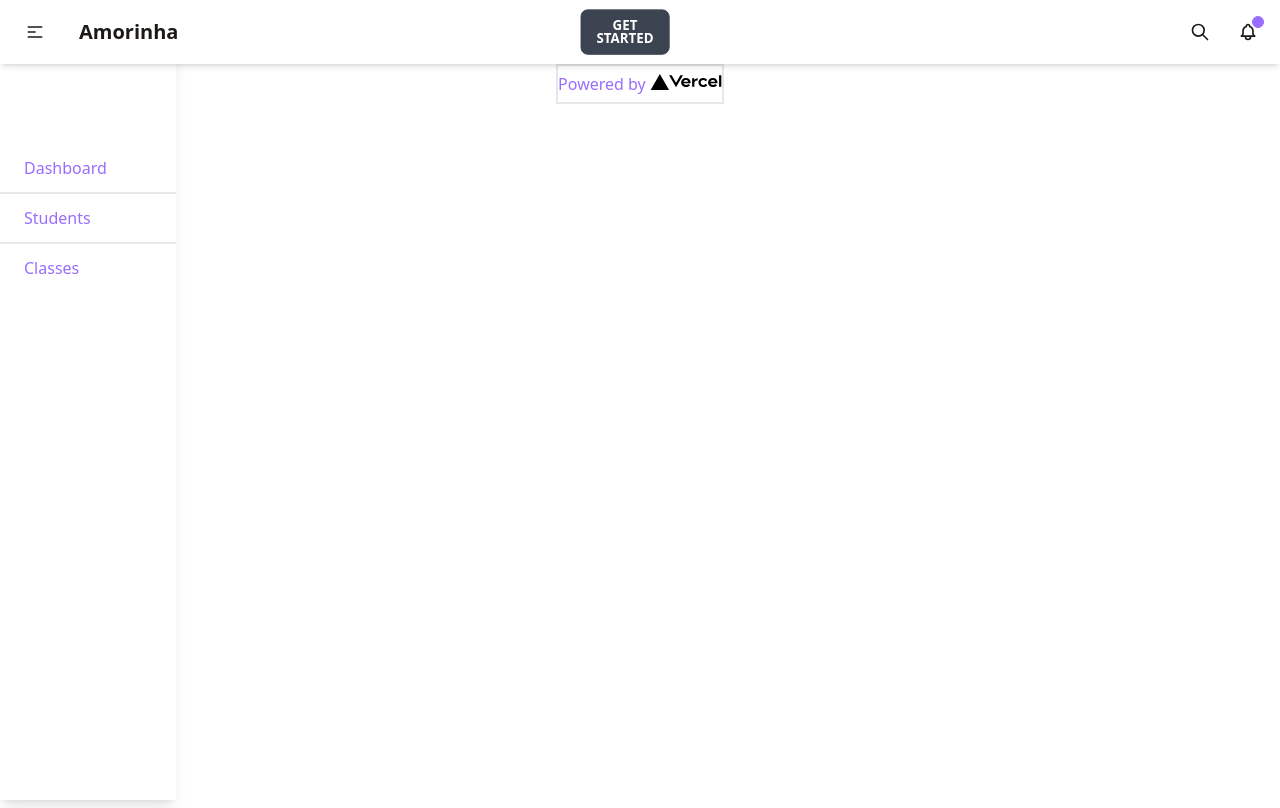
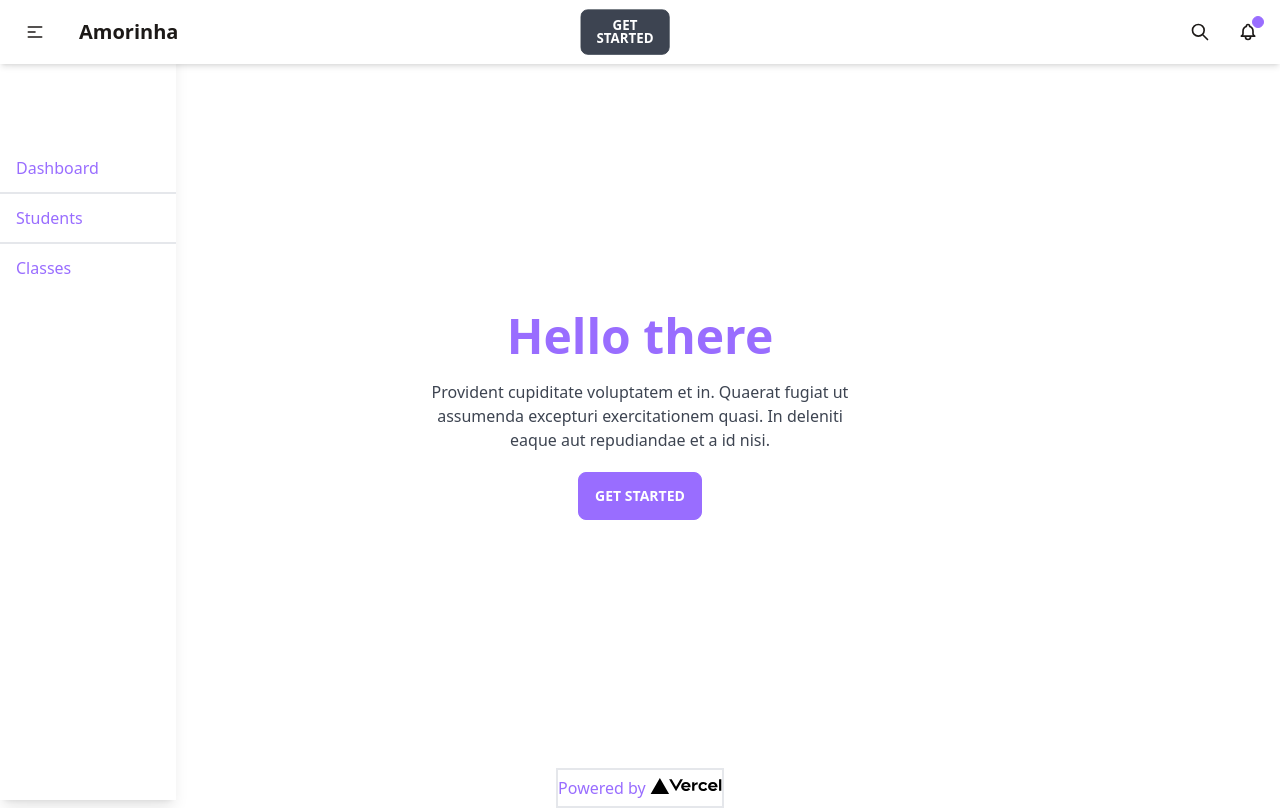
Before and after one commit to axdbertuol/school-sys, a Next.js app: page / in a window 1280 px wide. Built offline with nearby package versions, Linux system fonts and the light colour scheme.

Commit message:
mock content add

```diff
--- a/next.config.js
+++ b/next.config.js
@@ -1,6 +1,9 @@
 /** @type {import('next').NextConfig} */
 const nextConfig = {
   reactStrictMode: true,
+  images: {
+    domains: ['api.lorem.space'],
+  },
 }
 
 module.exports = nextConfig
--- a/package.json
+++ b/package.json
@@ -18,6 +18,7 @@
   },
   "devDependencies": {
     "@tailwindcss/forms": "^0.5.1",
+    "@tailwindcss/typography": "^0.5.2",
     "@types/node": "17.0.31",
     "@types/react": "18.0.9",
     "@types/react-dom": "18.0.3",
--- a/src/components/Drawer/index.tsx
+++ b/src/components/Drawer/index.tsx
@@ -17,22 +17,20 @@ export default function Drawer({ open }: Props) {
       <div className={'h-16 w-44 mb-20'} >
       </div>
       <div className={isHidden}>
-        <ul className={'menu  overflow-y-auto text-base-content divide-y-2'}>
-          <li className='group list-item px-2 w-full transition-all'>
+        <ul className={'menu  overflow-y-auto text-brand-300 divide-y-2'}>
+          <li className='group list-item w-full transition-all'>
             <Link href={''}>
-              <button className='flex w-full hover:text-zinc-900 group-hover:transition-all'><span className=''>Dashboard</span></button>
+              <button className='flex w-full focus:text-zinc-400 group-hover:transition-all'><span className=''>Dashboard</span></button>
             </Link>
           </li>
-          <li className='group list-item px-2 w-full transition-all
-         '>
+          <li className='group list-item w-full transition-all'>
             <Link href={''}>
-              <button className='w-full  hover:text-zinc-900  group-hover:transition-all'><span className=''>Students</span></button>
+              <button className='w-full  focus:text-zinc-400  group-hover:transition-all'><span className=''>Students</span></button>
             </Link>
           </li>
-          <li className='group list-item px-2 w-full transition-all
-         '>
+          <li className='group list-item w-full transition-all'>
             <Link href={''}>
-              <button className='w-full  hover:text-zinc-900  group-hover:transition-all'><span className=''>Classes</span></button>
+              <button className='w-full  focus:text-zinc-400  group-hover:transition-all'><span className=''>Classes</span></button>
             </Link>
           </li>
         </ul>
--- a/src/pages/index.tsx
+++ b/src/pages/index.tsx
@@ -1,24 +1,33 @@
 import type { NextPage } from 'next'
 import Head from 'next/head'
+import Image from 'next/image'
 import BlankLayout from '../components/BlankLayout'
 import DashboardLayout from '../components/DashboardLayout'
 import { NextPageWithLayout } from '../types/global'
 
 const Home: NextPageWithLayout = () => {
   return (
-    <div>
+    <>
       <Head>
         <title>Dashboard Home</title>
         <meta name="description" content="Generated by create next app" />
         <link rel="icon" href="/favicon.ico" />
       </Head>
 
-      <main className={"h-full"}>
-        <div></div>
+      <main className={"h-full w-full"}>
+        <div className={`hero min-h-[88vh] w-full`}>
+          <div className="hero-content text-center text-base">
+            <div className="max-w-md">
+              <h1 className="mb-5 text-5xl font-bold">Hello there</h1>
+              <p className="mb-5 text-neutral">Provident cupiditate voluptatem et in. Quaerat fugiat ut assumenda excepturi exercitationem quasi. In deleniti eaque aut repudiandae et a id nisi.</p>
+              <button className="btn btn-primary">Get Started</button>
+            </div>
+          </div>
+        </div>
       </main>
 
 
-    </div>
+    </>
   )
 }
 
--- a/tailwind.config.js
+++ b/tailwind.config.js
@@ -11,6 +11,7 @@ module.exports = {
     },
   },
   plugins: [
+    require("@tailwindcss/typography"),
     require("daisyui"),
   ],
   daisyui: {
@@ -19,7 +20,7 @@ module.exports = {
         light: {
           ...require("daisyui/src/colors/themes")["[data-theme=light]"],
           primary: "#996DFF",
-          "primary-content": "#8257e6",
+          // "primary-content": "#8257e6",
           "primary-focus": "#8257e6",
           secondary: "#f6d860",
           accent: "#37cdbe",
```
Also changed, not shown: 1 other file (tests, documents, lock files or other folders).
